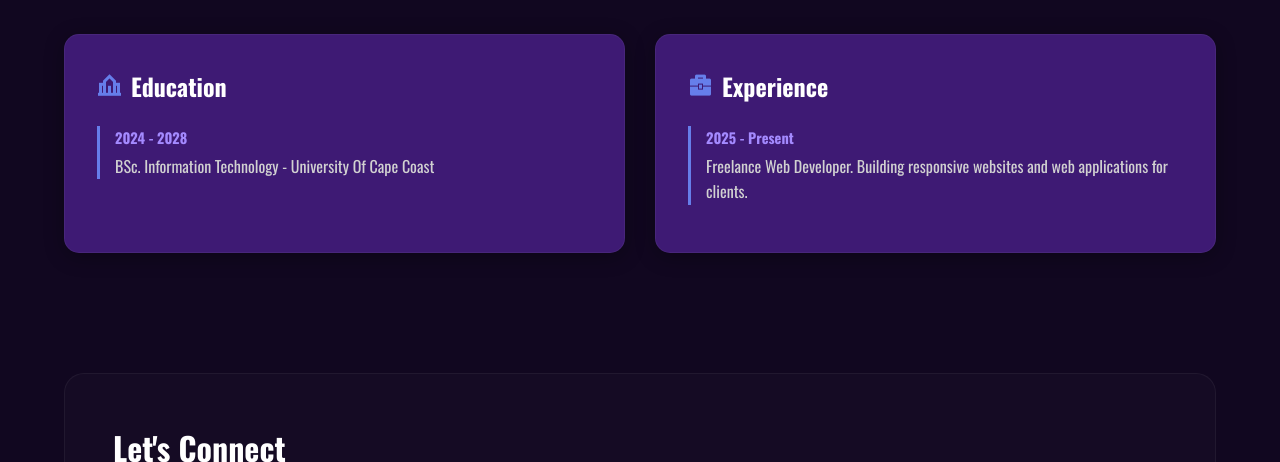
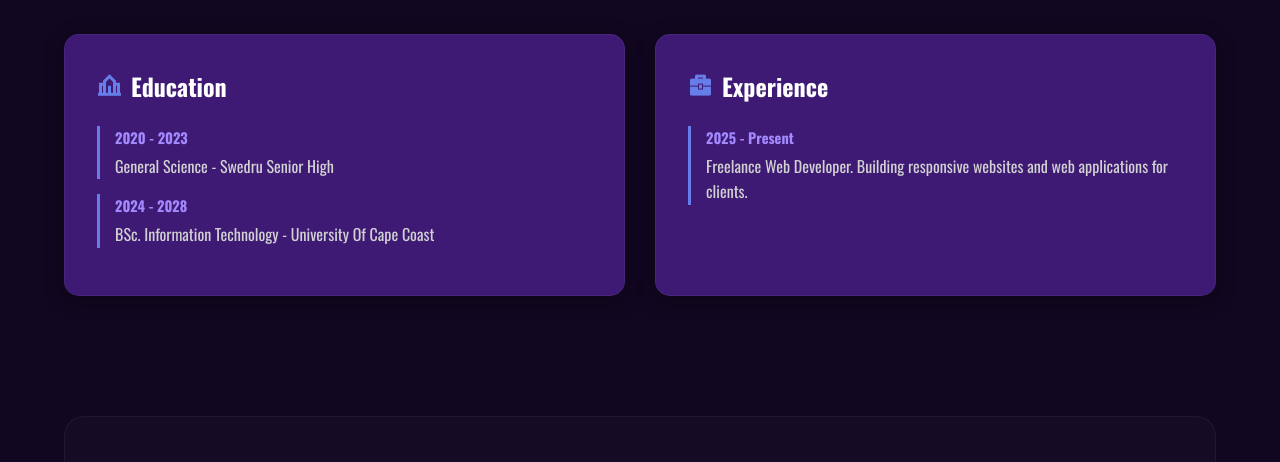
Before and after one commit to Kojo-Abaidoo/My-Portfolio, a plain HTML site: page index.html in a window 1280 px wide. Shown: the part 1900-2362 px from the top of the page. Drawn offline with nearby package versions, Linux system fonts and the light colour scheme.

Commit message:
Update index.html

```diff
--- a/index.html
+++ b/index.html
@@ -127,6 +127,10 @@
             <div class="journey-card insight1">
                 <h3><i class="ri-school-line"></i> Education</h3>
                 <div class="timeline-item">
+                    <p class="date">2020 - 2023</p>
+                    <p class="desc">General Science - Swedru Senior High</p>
+                </div>
+                <div class="timeline-item">
                     <p class="date">2024 - 2028</p>
                     <p class="desc">BSc. Information Technology - University Of Cape Coast</p>
                 </div>
```
